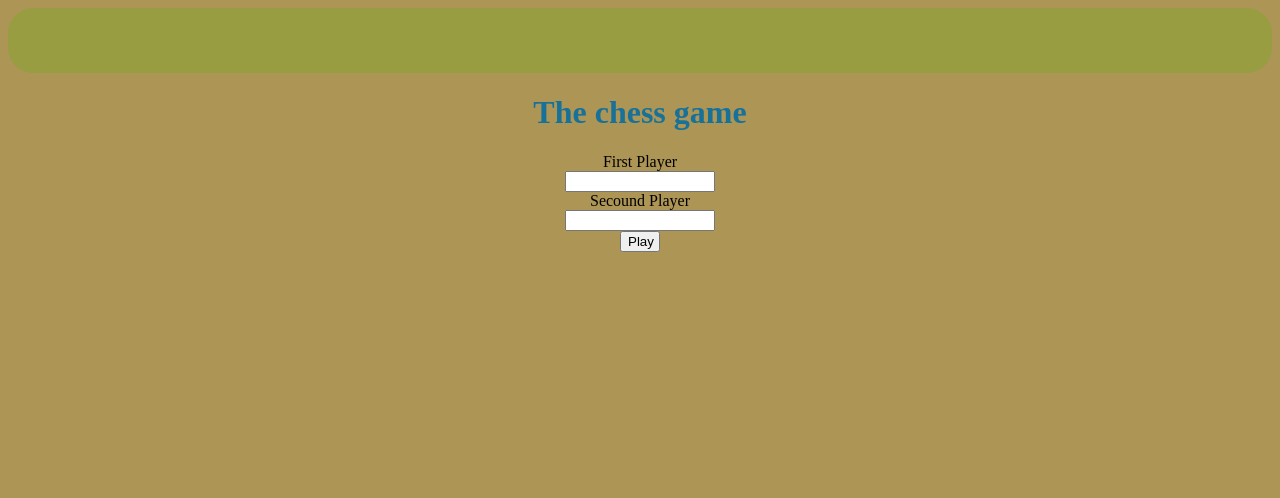
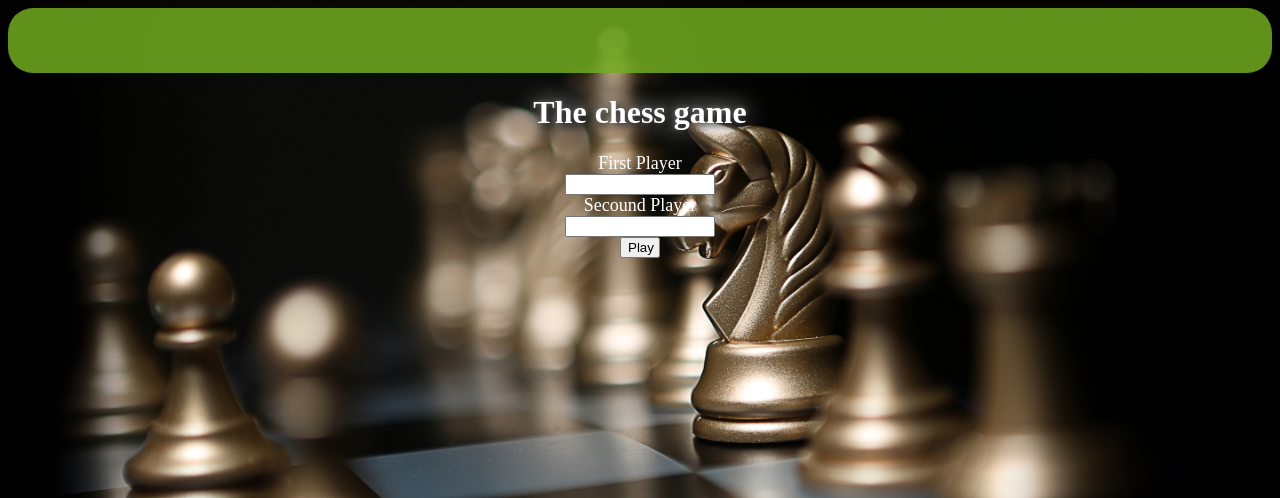
Before and after one commit to Sagi-Viktor/Chess-Game_with_JS, a Flask app: page / in a window 1280 px wide. Shown: the top 498 px of the page. Run offline with Flask 2, Linux system fonts and the light colour scheme.

Commit message:
Add: css

```diff
--- a/static/css/stylesheet.css
+++ b/static/css/stylesheet.css
@@ -1,5 +1,13 @@
 body {
-    background: rgba(134, 98, 3, 0.67);
+    background: url(../images/background.jpg) no-repeat center center fixed;
+    -webkit-background-size: cover;
+    -moz-background-size: cover;
+    -o-background-size: cover;
+    background-size: cover;
+}
+
+a#new-game {
+    cursor: pointer;
 }
 
 nav {
@@ -7,7 +15,7 @@ nav {
     justify-content: space-around;
     font-size: 25px;
     border-radius: 25px;
-    background: rgba(115, 173, 33, 0.36);
+    background: rgba(115, 173, 33, 0.84);
     padding: 20px;
     height: 25px;
 }
@@ -28,8 +36,39 @@ nav {
 }
 
 
+div#player-name {
+    text-align: center;
+    margin-left: auto;
+    margin-right: auto;
+}
+
+p {
+    color: rgb(250, 233, 132);
+    display: inline;
+    font-size: 40px;
+    transition: 1.4s;
+    transition-property: text-shadow;
+}
+ p[data-actual-player='true'] {
+     color: antiquewhite;
+     text-shadow: 1px 1px 2px black, 0 0 25px blue, 0 0 5px darkblue;
+     font-size: 40px;
+     font-style: italic;
+     display: inline;
+
+     transition: 1.4s;
+     transition-property: text-shadow;
+
+ }
+
+ label {
+     color: white;
+     font-size: large;
+ }
+
 .head{
-    color: #177199;
+    color: white;
+    text-shadow: 4px 4px 8px black, 0 0 25px #ffffff, 0 0 5px #727171;
     text-align: center;
 }
 
--- a/static/js/game.js
+++ b/static/js/game.js
@@ -29,16 +29,16 @@ const game = {
             let page = document.querySelector('.replace');
             page.innerHTML = '<h1 class="head">The chess game</h1>\n' +
                 '\n' +
-                '    <div>\n' +
-                `        <h3 class="player-name">${playerOne}</h3>\n` +
+                '    <div id="player-name">\n' +
+                `        <p class="player-name" data-player="2" data-actual-player="false">${playerTwo}</p>\n` +
                 '    </div>\n' +
                 '    <div class="black-figure-container figure-container"></div>' +
                 '\n' +
                 '    <div class="chess-board"></div>\n' +
                 '\n' +
                 '    <div class="white-figure-container figure-container"></div>' +
-                '    <div>\n' +
-                `        <h3 class="player-name">${playerTwo}</h3>\n` +
+                '    <div id="player-name">\n' +
+                `        <p class="player-name" data-player="1" data-actual-player="true">${playerOne}</p>\n` +
                 '    </div>'
         },
 
@@ -387,8 +387,14 @@ const game = {
 
     switchPlayer: function () {
         let currentPlayer = sessionStorage.getItem('player'), newPlayer;
-        (currentPlayer === 'white') ? newPlayer = 'black' : newPlayer =  'white' ;
+        const player1NamePlate = document.querySelector('p[data-player="1"]');
+        const player2NamePlate = document.querySelector('p[data-player="2"]');
+        (currentPlayer === 'white') ? newPlayer = 'black'  : newPlayer =  'white' ;
+        let [p1Playing, p2Playing] = (currentPlayer === 'white') ? ['false', 'true' ] : ['true', 'false'];
+        player1NamePlate.setAttribute(`data-actual-player`, `${p1Playing}`);
+        player2NamePlate.setAttribute('data-actual-player', `${p2Playing}`);
         sessionStorage.setItem('player', newPlayer);
+
     },
 
     initPlayerNames: function () {
```
Also changed, not shown: other parts of static/css/stylesheet.css (+19 -7 lines), static/images/background.jpg (added), static/images/chess-head.png (added).
